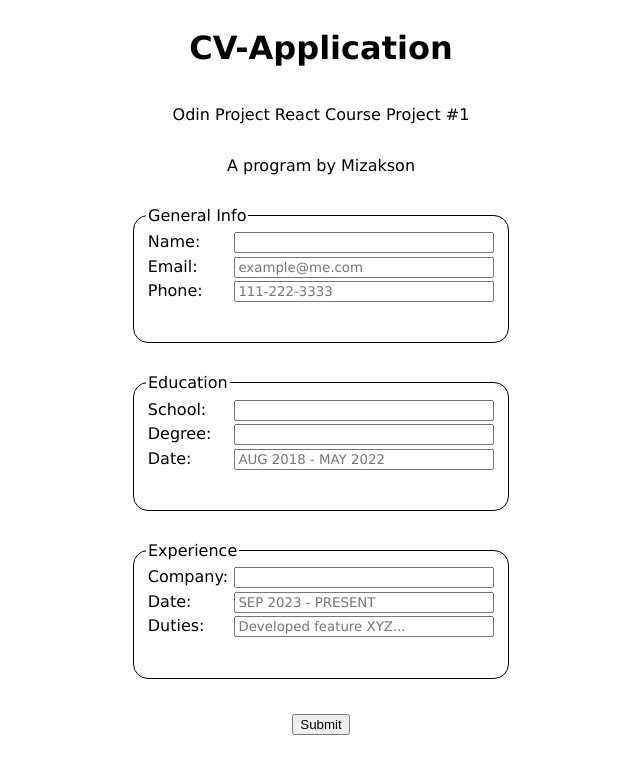
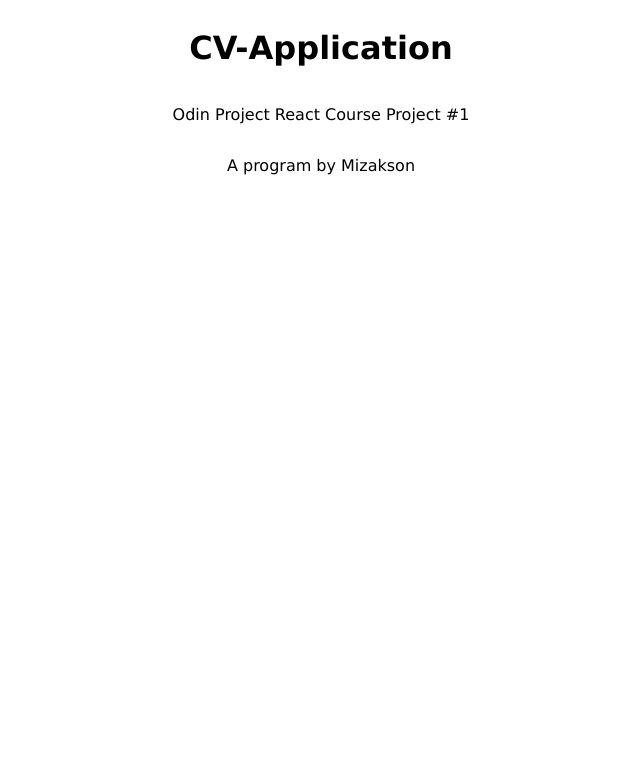
Before and after one commit to Mizakson/cv-application, a React (Vite) app: page / in a window 1280 px wide. Shown: the top 774 px of the page, without its empty margins (319-959 px from the left). Built offline with nearby package versions, Linux system fonts and the light colour scheme.

Commit message:
Clean .jsx files

```diff
--- a/src/App.jsx
+++ b/src/App.jsx
@@ -2,34 +2,18 @@
 import './styles/App.css'
 import './styles/index.css'
 import Description from './components/Description'
-import Form from './components/Form'
-import Cv from './components/Cv'
+// import Form from './components/Form'
+// import Cv from './components/Cv'
 
 function App() {
 
   // const [isActive, setIsActive] = useState()
-
-  function handleSubmit(e) {
-      e.preventDefault()
-      document.querySelector("form").classList.toggle("covered")
-      document.querySelector(".display").classList.toggle("covered")
-  }
-
-  function handleClick(e) {
-      e.preventDefault()
-      document.querySelector("form").classList.toggle("covered")
-      document.querySelector(".display").classList.toggle("covered")
-  }
 
 
 
   return (
     <>
       <Description />
-      <div className="wrapper">
-        <Form onSubmit={handleSubmit}/>
-        <Cv onClick={handleClick}/>
-      </div>
     </>
   )
 }
--- a/src/components/Cv.jsx
+++ /dev/null
@@ -1,9 +0,0 @@
-export default function Cv({ onClick }) {
-
-    return (
-        <div className="display covered">
-            <div className="paper"></div>
-            <button className="edit" onClick={onClick}>Edit</button>
-        </div>
-    )
-}
--- a/src/components/Form.jsx
+++ /dev/null
@@ -1,57 +0,0 @@
-export default function Form({ onSubmit }) {
-
-    const titles = ['General Info', 'Education', 'Experience']
-
-    return (
-    <form onSubmit={onSubmit}>
-       <fieldset>
-            <legend>{titles[0]}</legend>
-            <div className="input-field-wrapper">
-                <label htmlFor="name">Name: </label>
-                <input type="text" id="name"/>
-            </div>
-            <div className="input-field-wrapper">
-                <label htmlFor="email">Email: </label>
-                <input type="email" id="email" placeholder="example@me.com"/>
-            </div>
-            <div className="input-field-wrapper">
-                <label htmlFor="phone">Phone: </label>
-                <input type="tel" id='phone' placeholder="111-222-3333"/>
-            </div>
-        </fieldset>
-        <fieldset>
-            <legend>{titles[1]}</legend>
-            <div className="input-field-wrapper">
-                <label htmlFor="school">School: </label>
-                <input type="text" id="school"/>
-            </div>
-            <div className="input-field-wrapper">
-                <label htmlFor="degree">Degree: </label>
-                <input type="text" id="degree"/>
-            </div>
-            <div className="input-field-wrapper">
-                <label htmlFor="study-date">Date: </label>
-                <input type="text" id="study-date" placeholder="AUG 2018 - MAY 2022"/>
-            </div>
-        </fieldset>
-        <fieldset>
-            <legend>{titles[2]}</legend>
-            <div className="input-field-wrapper">
-                <label htmlFor="company">Company: </label>
-                <input type="text" id="company"/>
-            </div>
-            <div className="input-field-wrapper">
-                <label htmlFor="work-date">Date: </label>
-                <input type="text" id="work-date" placeholder="SEP 2023 - PRESENT"/>
-            </div>
-            <div className="input-field-wrapper">
-                <label htmlFor="responsibilities">Duties: </label>
-                <input type="text" id="responsibilities" placeholder="Developed feature XYZ..."/>
-            </div>
-        </fieldset>
-        <button type="submit">Submit</button>
-        </form>
-
-    )
-
-}
```
